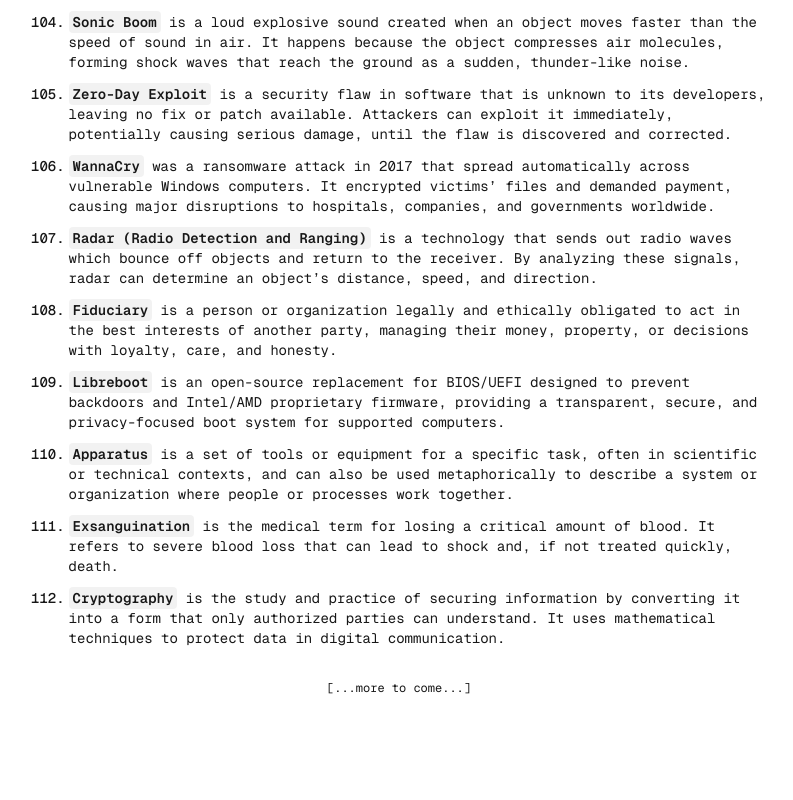
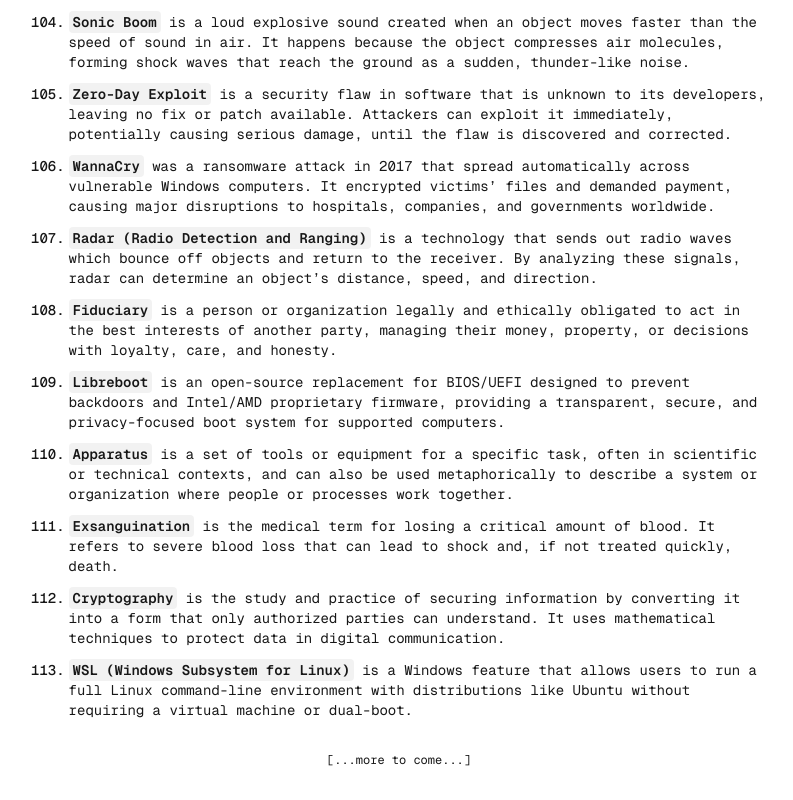
Before and after one commit to BrahimBoussada/mind-log, a Next.js app: page / in a window 1280 px wide. Shown: the part 6627-7427 px from the top of the page, without its empty margins (241-1034 px from the left). Before the commit the page ends 7355 px from the top, so only its background shows below. Built offline with nearby package versions, Linux system fonts and the light colour scheme.

Commit message:
log:2-12-2025

```diff
--- a/src/app/page.tsx
+++ b/src/app/page.tsx
@@ -1069,6 +1069,16 @@ export default function Home() {
           </Text>
         </Note>
 
+        <Note>
+          <N>113. </N>
+          <Text>
+            <Key>WSL (Windows Subsystem for Linux)</Key> is a Windows feature
+            that allows users to run a full Linux command-line environment with
+            distributions like Ubuntu without requiring a virtual machine or
+            dual-boot.
+          </Text>
+        </Note>
+
         {/* --- end --- */}
       </NoteWrapper>
 
```
